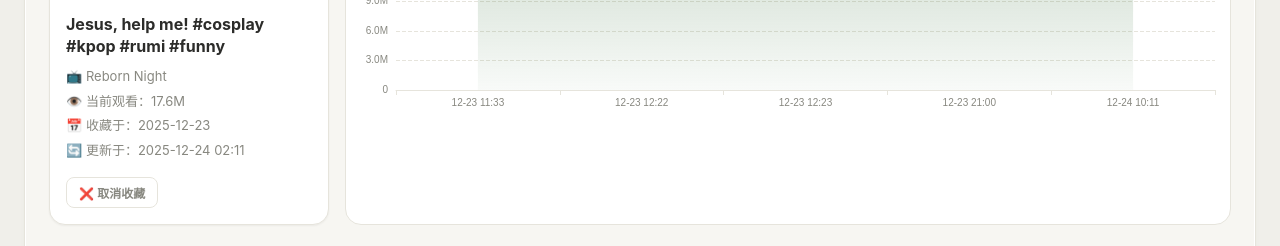
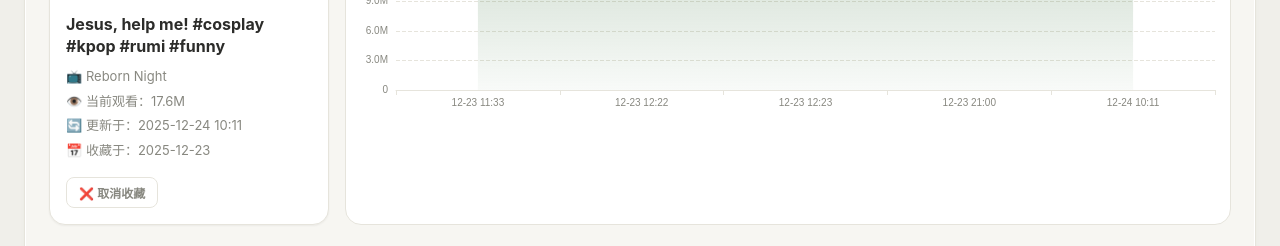
Before and after one commit to newbietoniubi/youtube-hot-videos, a plain HTML site: page favorites.html in a window 1280 px wide. Shown: the part 502-748 px from the top of the page. Drawn offline with Linux system fonts and the light colour scheme.

Commit message:
feat: display update time in Beijing time and adjust meta order

```diff
--- a/favorites.html
+++ b/favorites.html
@@ -465,7 +465,11 @@
                 const thumb = `https://i.ytimg.com/vi/${item.video_id}/hqdefault.jpg`;
                 const views = item.latest_view_count ? fmtCompact(item.latest_view_count) : '暂无数据';
                 const created = (item.created_at || '').slice(0, 10);
-                const lastUpdate = item.last_updated ? item.last_updated.slice(0, 16).replace('T', ' ') : '未更新';
+                const lastUpdate = item.last_updated ? (() => {
+                    const utc = new Date(item.last_updated);
+                    const beijing = new Date(utc.getTime() + 8 * 60 * 60 * 1000);
+                    return beijing.toISOString().slice(0, 16).replace('T', ' ');
+                })() : '未更新';
                 return `
         <div class="video-row">
           <div class="video-card">
@@ -476,8 +480,8 @@
               <a class="video-title" href="${url}" target="_blank">${escapeHtml(item.title)}</a>
               <div class="video-meta">📺 ${escapeHtml(item.channel_title || '未知频道')}</div>
               <div class="video-meta">👁️ 当前观看：${views}</div>
+              <div class="video-meta">🔄 更新于：${lastUpdate}</div>
               <div class="video-meta">📅 收藏于：${created}</div>
-              <div class="video-meta">🔄 更新于：${lastUpdate}</div>
               <div class="video-actions">
                 <button class="fav-btn danger remove-btn" data-id="${item.video_id}">❌ 取消收藏</button>
               </div>
```
